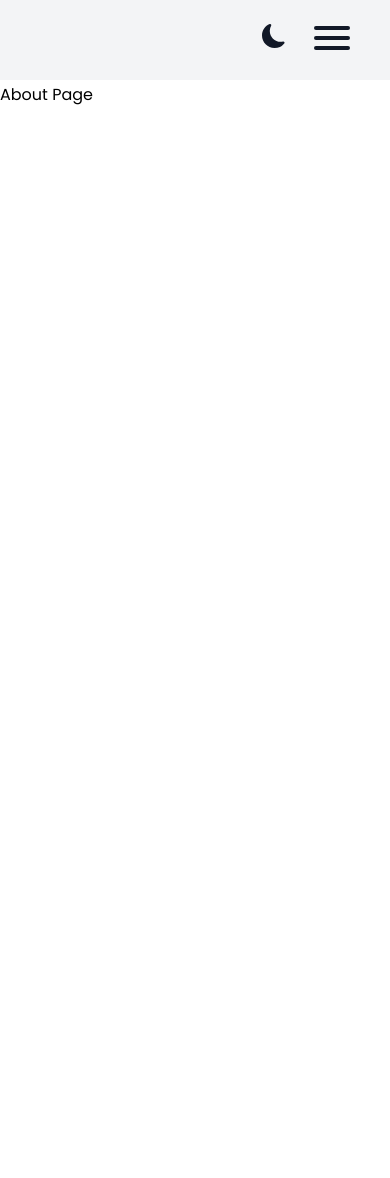
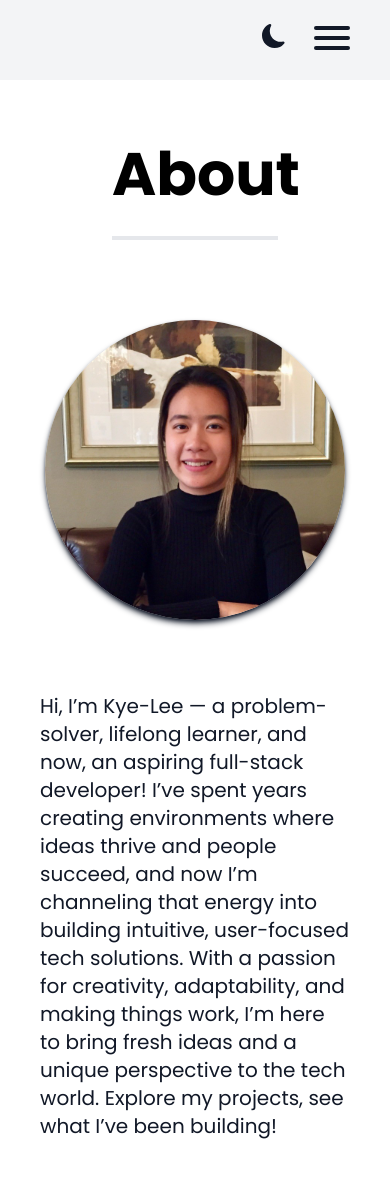
Before and after one commit to kl810/personal-portfolio-nextjs, a Next.js app: page /about in a window 390 px wide. Before the commit the page ends 844 px from the top, so only its background shows below. Built offline with nearby package versions, Linux system fonts and the light colour scheme.

Commit message:
used typed.js to create animated greeting on Homepage, stylised About page using responsive grid-cols

```diff
--- a/package.json
+++ b/package.json
@@ -10,8 +10,10 @@
   },
   "dependencies": {
     "next": "15.0.3",
+    "progressbar.js": "^1.1.1",
     "react": "19.0.0-rc-66855b96-20241106",
-    "react-dom": "19.0.0-rc-66855b96-20241106"
+    "react-dom": "19.0.0-rc-66855b96-20241106",
+    "typed.js": "^2.1.0"
   },
   "devDependencies": {
     "@types/node": "^20",
--- a/src/app/about/page.tsx
+++ b/src/app/about/page.tsx
@@ -1,3 +1,37 @@
+import Image from "next/image";
+
 export default function About() {
-    return <p>About Page</p>
+    return (
+        <>
+            <div className="px-28 pt-16">
+                <h1 className="text-6xl font-bold">About</h1>
+                <hr className="h-1 my-8 bg-gray-200 border-0 dark:bg-gray-700"></hr>
+            </div>
+            <div className="flex justify-center w-full">
+                <div className="grid grid-cols-1 lg:grid-cols-3 gap-16 m-10 lg:m-28 max-w-screen-2xl">
+                    <div className="flex justify-center">
+                        <Image
+                            src="/KL-Linkedin-photo.jpeg"
+                            width={300}
+                            height={300}
+                            alt="Profile Photo of Kye-Lee"
+                            className="rounded-full m-2 shadow-md shadow-gray-900 !block"
+                        />
+                    </div>
+                    <div className="flex justify-center items-center col-span-1 lg:col-span-2">
+                        <p className="whitespace-normal text-gray-900 dark:text-gray-100 text-xl">
+                            Hi, I’m Kye-Lee — a problem-solver, lifelong learner,
+                            and now, an aspiring full-stack developer!
+                            I’ve spent years creating environments where ideas thrive
+                            and people succeed, and now I’m channeling that energy into
+                            building intuitive, user-focused tech solutions. With a passion
+                            for creativity, adaptability, and making things work,
+                            I’m here to bring fresh ideas and a unique perspective to the
+                            tech world. Explore my projects, see what I’ve been building!
+                        </p>
+                    </div>
+                </div>
+            </div>
+        </>
+    )
 }
--- a/src/app/components/navigation/hamburger/index.tsx
+++ b/src/app/components/navigation/hamburger/index.tsx
@@ -32,7 +32,7 @@ export default function Hamburger({isOpen}: HamburgerProps) {
                 <div className="bar bar3 w-9 h-1 my-1.5 rounded-lg bg-gray-900 dark:bg-gray-100"></div>
             </div>
             <div className="nav-overlay h-screen w-0 fixed z-1 top-20 left-0 overflow-x-hidden bg-gray-rgba dark:bg-black-rgba">
-                <ul className="overlay-content relative w-full text-center mt-8">
+                <ul className="overlay-content relative w-full text-center mt-8 top-1/4">
                     <li className="nav-links p-4 block text-4xl text-gray-500 hover:text-gray-900 dark:text-gray-400 dark:hover:text-gray-100">
                         <Link href="/" onClick={toggleNav}>
                             <p>Home</p>
@@ -72,10 +72,6 @@ export default function Hamburger({isOpen}: HamburgerProps) {
                     transition: 0.5s
                 }
 
-                .overlay-content {
-                    top: 25%;
-                }
-
                 .nav-links {
                     transition: 0.3s;
                 }
--- a/src/app/page.tsx
+++ b/src/app/page.tsx
@@ -1,17 +1,58 @@
 'use client'
 
+import React from 'react';
+import Typed from 'typed.js';
+
 export default function Home() {
+  const greeting = React.useRef(null);
+
+  React.useEffect(() => {
+    const typed = new Typed(greeting.current, {
+      strings: [
+        'Hello!',
+        'Hola!',
+        '你好!',
+        'やあ!',
+        '안녕!',
+        'Bonjour!',
+        'Hallo!',
+        'Ciao!',
+        'नमस्ते!',
+        'Γεια σου!',
+        'Привет!',
+        'Olá!',
+        'مرحبا!',
+        'မင်္ဂလာပါ!',
+        'สวัสดี!'
+      ],
+      loop: true,
+      typeSpeed: 100,
+      showCursor: false,
+      shuffle: true
+    });
+
+    return () => {
+      // Destroy Typed instance during cleanup to stop animation
+      typed.destroy();
+    };
+  }, []);
+
+
   return (
-    <div>
+    <>
       <main>
         <div className="flex flex-col min-h-screen w-full justify-center items-start">
           <div className="ml-20">
-            <h1 className="text-4xl font-bold text-gray-900 dark:text-gray-100 md:text-5xl py-4">Hello, I am Kye-Lee</h1>
-            <p className="text-lg text-gray-500 dark:text-gray-400 md:text-xl">Aspiring Front-End Developer</p>
+            <p className="text-4xl font-bold text-gray-900 dark:text-gray-100 md:text-5xl py-4">
+              <span className="w-60 block italic text-teal-700 text-center h-12 sm:h-10 sm:inline-block">
+                <span ref={greeting}></span>
+              </span>
+              <span className="pl-2">I'm Kye-Lee</span>
+            </p>
+            <p className="block text-lg text-gray-500 dark:text-gray-400 md:text-xl">Aspiring Full Stack Developer</p>
           </div>
         </div>
       </main>
-    </div>
-
+    </>
   );
 }
--- a/src/app/projects/page.tsx
+++ b/src/app/projects/page.tsx
@@ -1,3 +1,10 @@
 export default function Projects() {
-    return <p>Projects page</p>
+    return (
+        <>
+            <div className="px-28 pt-16">
+                <h1 className="text-6xl font-bold">Projects</h1>
+                <hr className="h-1 my-8 bg-gray-200 border-0 dark:bg-gray-700"></hr>
+            </div>
+        </>
+    )
 }
```
Also changed, not shown: public/KL-Linkedin-photo.jpeg (added), 1 other file (tests, documents, lock files or other folders).
